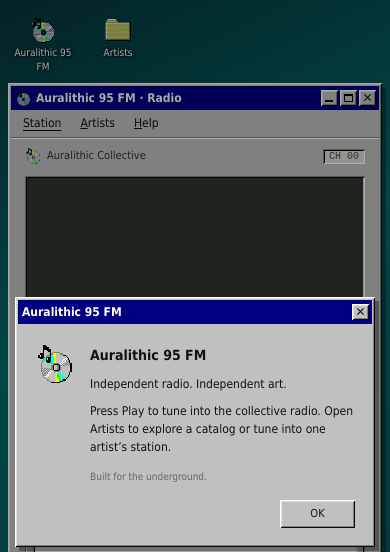
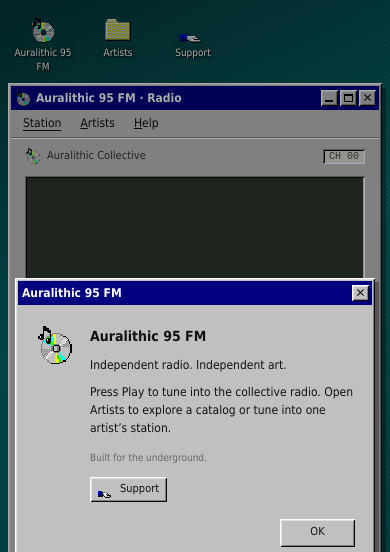
Before and after one commit to JimmyJimmbles/auralithic-95-fm, a React (Vite) app: page / in a window 390 px wide. Both pictures are taken after a click on the button "Help". Shown: the top 552 px of the page. Built offline with nearby package versions, Linux system fonts and the light colour scheme; no server answers.

Commit message:
Add a Support shortcut that opens Ko-fi beside the station. (#11)
Co-authored-by: Cursor <cursoragent@cursor.com>

```diff
--- a/src/components/Desktop.tsx
+++ b/src/components/Desktop.tsx
@@ -215,6 +215,10 @@ export const Desktop = ({ notice, notify }: { notice: string | null; notify: (me
             <img src="/icons/folder.svg" width={34} height={34} alt="" />
             <span>Artists</span>
           </a>
+          <a className="desktop-support" href="https://ko-fi.com/A5P02ALBML" target="_blank" rel="noopener noreferrer">
+            <img src="/icons/hand.svg" width={34} height={34} alt="" />
+            <span>Support</span>
+          </a>
         </nav>
         <ProgramWindow
           hidden={windowMode !== 'open'}
--- a/src/components/HelpDialog.tsx
+++ b/src/components/HelpDialog.tsx
@@ -14,6 +14,10 @@ export const HelpDialog = ({ dialogRef }: { dialogRef: RefObject<HTMLDialogEleme
           <p>Independent radio. Independent art. </p>
           <p>Press Play to tune into the collective radio. Open Artists to explore a catalog or tune into one artist’s station.</p>
           <small>Built for the underground.</small>
+          <a className="help-support" href="https://ko-fi.com/A5P02ALBML" target="_blank" rel="noopener noreferrer">
+            <img src="/icons/hand-16.svg" width={16} height={16} alt="" />
+            Support
+          </a>
         </div>
       </div>
       <footer>
--- a/src/styles/radio95.css
+++ b/src/styles/radio95.css
@@ -194,6 +194,9 @@
 .radio-dialog-body strong{font-size:14px}
 .radio-dialog-body p{margin-top:9px}
 .radio-dialog-body small{display:block;margin-top:13px;font-size:10px;color:#666}
+.help-support{display:inline-flex;align-items:center;gap:6px;margin-top:12px;padding:4px 8px;background:var(--face);box-shadow:var(--raise);color:#111;text-decoration:none;font-size:11px}
+.help-support img{width:16px;height:16px;image-rendering:pixelated}
+.help-support:active{box-shadow:var(--sink)}
 .radio-dialog footer{display:flex;justify-content:flex-end;padding:4px 17px 16px}
 .radio-dialog footer button{width:75px;height:28px}
 .radio-app.is-immersive.station-page .program-window{width:min(100%,432px)}
--- a/src/styles/windows95.css
+++ b/src/styles/windows95.css
@@ -40,6 +40,7 @@ svg.icon{display:block;width:16px;height:16px;flex:none}
 .desktop-icons img,.titlebar img,.taskbar img{image-rendering:pixelated}
 .taskbar img.artist-portrait{image-rendering:auto;object-fit:cover;width:23px;height:23px}
 .desktop-icons a:hover span,.desktop-icons a:focus-visible span{background:var(--blue);outline:1px dotted white}
+.desktop-icons a.desktop-support{position:fixed;left:12px;bottom:calc(var(--taskbar) + 16px);z-index:2}
 .program-window{width:min(100%,360px);padding:3px;background:var(--face);box-shadow:var(--raise),4px 5px 0 #0039397a;min-width:0}
 body:not(.station-page) .program-window{width:min(100%,690px)}
 .titlebar{height:24px;display:flex;justify-content:space-between;align-items:center;gap:7px;background:var(--blue);color:#fff;padding:2px 3px 2px 4px}
@@ -163,6 +164,7 @@ input[type="range"]::-moz-range-thumb{border:0;border-radius:0;width:11px;height
   .desktop{padding:18px 12px 24px}
   .desktop-icons{position:static;display:flex;justify-self:start;gap:5px;margin-bottom:10px}
   .desktop-icons a{width:70px;min-height:45px;font-size:10px;gap:3px}
+  .desktop-icons a.desktop-support{position:static}
   .desktop-icons img{width:26px;height:26px}
   .program-window{align-self:start}
   .desktop{grid-template-rows:auto 1fr}
```
Also changed, not shown: public/icons/hand-16.svg (added), public/icons/hand.svg (added).
